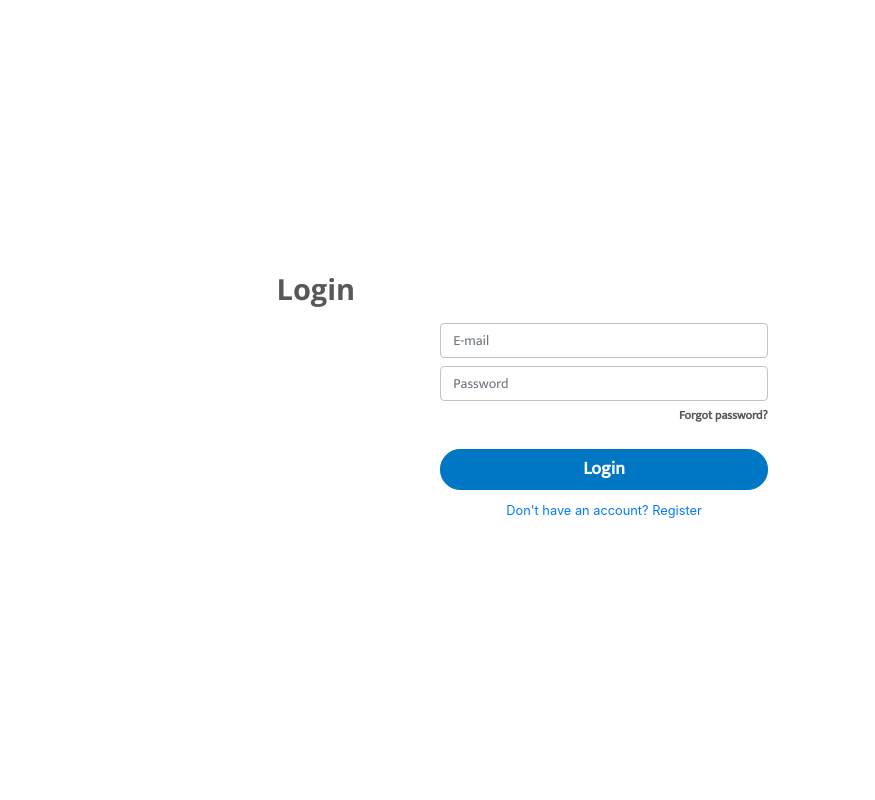
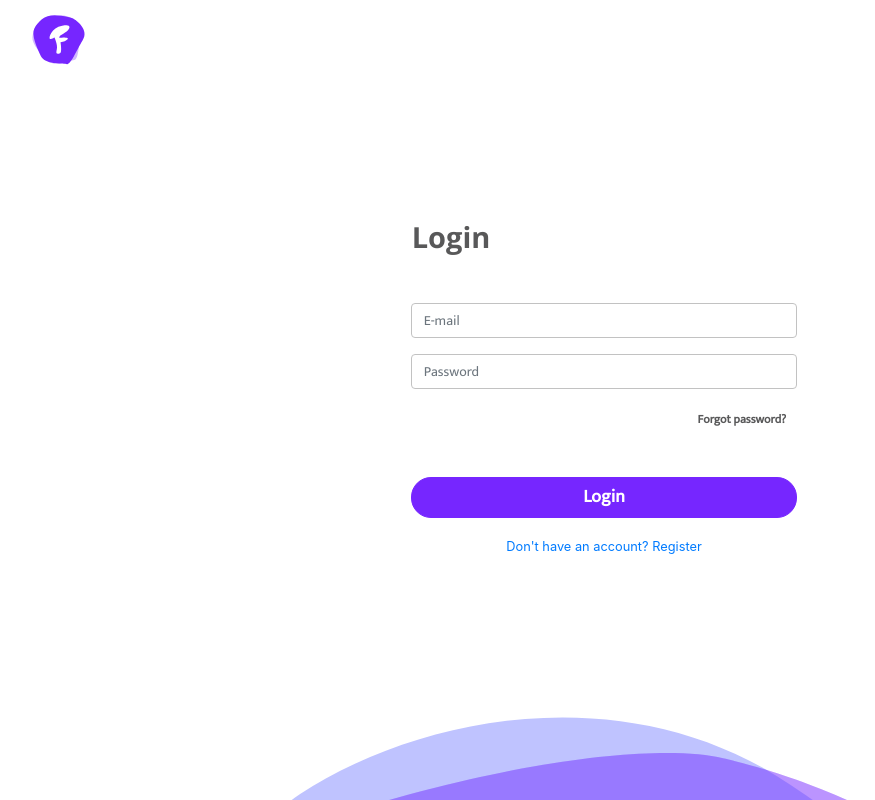
Before and after one commit to RadisolFigueiredo/Praxio, an Angular app: page /#/login in a window 1280 px wide. Shown: the whole page, without its empty margins (36-911 px from the left). Built offline with nearby package versions, Linux system fonts and the light colour scheme.

Commit message:
concluído

```diff
--- a/src/app/view/login/login.component.css
+++ b/src/app/view/login/login.component.css
@@ -1,8 +1,12 @@
 @import url('https://fonts.googleapis.com/css?family=Mukta&display=swap');
 @import url('https://fonts.googleapis.com/css?family=Open+Sans:700&display=swap');
 
+* {
+  overflow-y:hidden;
+  overflow-x:hidden;
+}
 
-h1 {
+h2 {
   font-family: 'Open Sans', sans-serif;
   font-weight: bold;
   font-size: 29px;
@@ -26,8 +30,8 @@ input {
 }
 
 .btn-login {
-  border-color: #0077C5;
-  background: #0077C5;
+  border-color: #7626FF;
+  background: #7626FF;
   width: 100%;
   border-radius: 20px;
   font-family: 'Mukta', sans-serif;
--- a/src/app/view/login/login.component.html
+++ b/src/app/view/login/login.component.html
@@ -1,4 +1,4 @@
-<div
+<!-- <div
   style="height: 100vh"
   class="align-items-center row"
 >
@@ -59,4 +59,70 @@
       </div>
     </div>
   </div>
+</div> -->
+
+<div style="height: 100vh;" class="container-fluid">
+  <div class="ml-5 mt-2">
+    <img
+      src="../../../assets/images/img-front-test/front-test-logo.png"
+      alt="Logo Teste Praxio"
+    />
+  </div>
+  <div
+    class="row align-items-center justify-content-center"
+    style="height: 80vh;"
+  >
+    <div class="col-12 row justify-content-center">
+      <div class="col col-4 justify-content-center">
+        <h2 class=" mb-5 pl-3 row justify-content-start">
+          Login
+        </h2>
+        <div class="form-group">
+          <input
+            [(ngModel)]="user.email"
+            placeholder="E-mail"
+            id="email"
+            type="email"
+            class="form-control"
+            required
+          />
+        </div>
+        <div class="form-group">
+          <input
+            [(ngModel)]="user.password"
+            placeholder="Password"
+            id="password"
+            type="password"
+            class="form-control"
+            required
+          />
+        </div>
+        <div class="row justify-content-end ml-1 col">
+          <div class="col p-0" style="text-align: end;">
+            <small class="forgot-password" href="#">Forgot password?</small>
+          </div>
+        </div>
+        <div class="row justify-content-center mt-5 mb-2">
+          <div class="mx-auto col">
+            <button class="btn btn-login" type="submit">
+              Login
+            </button>
+          </div>
+        </div>
+      </div>
+      <div class="row col-12 justify-content-center">
+        <button
+          class="register col-12 col-lg-6"
+          type="button"
+          class="btn btn-link"
+          (click)="register()"
+        >
+          <small>Don't have an account? Register</small>
+        </button>
+      </div>
+    </div>
+  </div>
+  <div class="col-12 row justify-content-center">
+    <img src="../../../assets/images/img-front-test/bg-front.png" />
+  </div>
 </div>
--- a/src/app/view/register/register.component.css
+++ b/src/app/view/register/register.component.css
@@ -4,7 +4,6 @@
 * {
   overflow-y:hidden;
   overflow-x:hidden;
-
 }
 
 input {
--- a/src/app/view/register/register.component.html
+++ b/src/app/view/register/register.component.html
@@ -129,7 +129,7 @@
       </div>
     </div>
   </div>
-  <div class="col-12 mt-2 row justify-content-center">
+  <div class="col-12 row justify-content-center">
     <img
       class="img-botton "
       src="../../../assets/images/img-front-test/bg-front.png"
```
